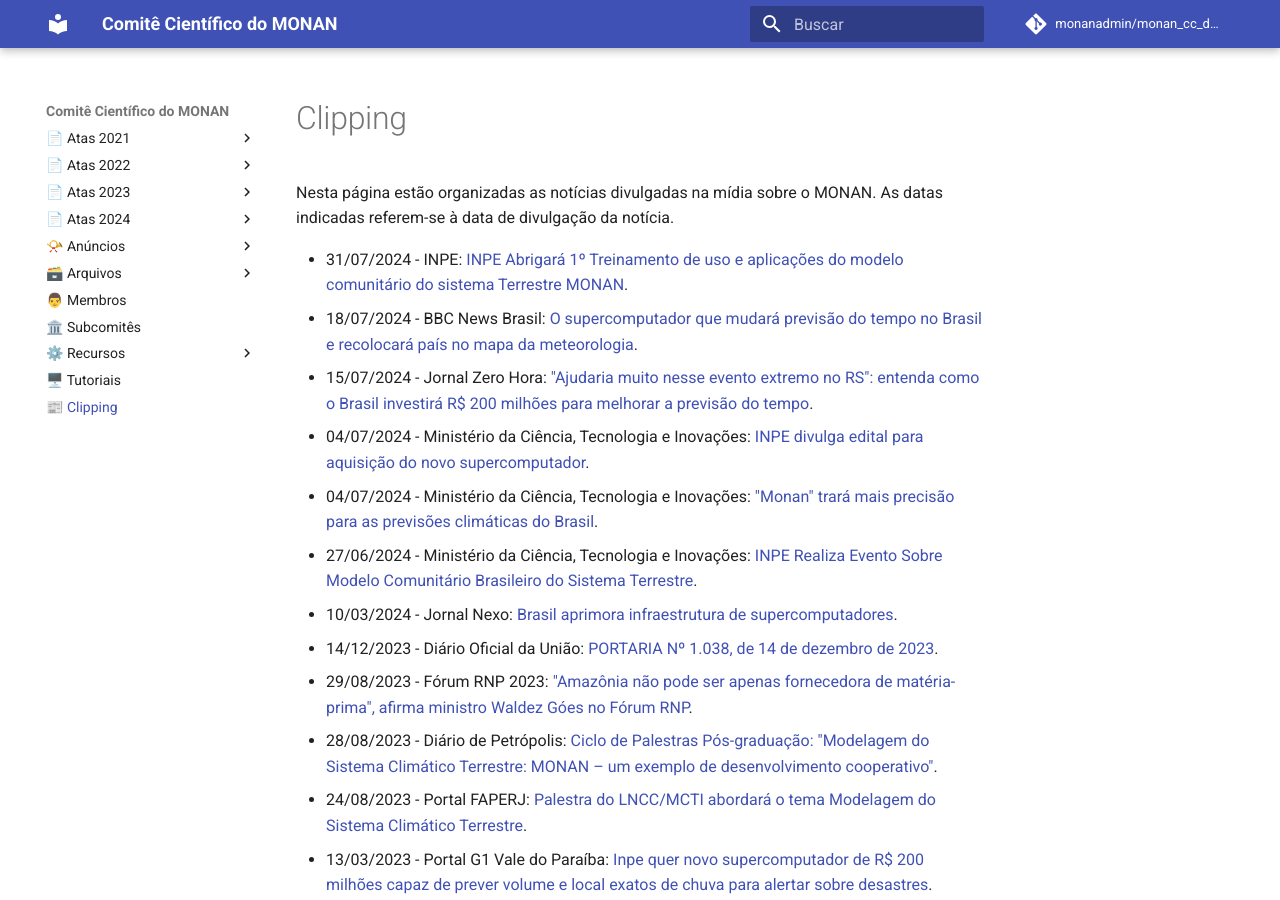
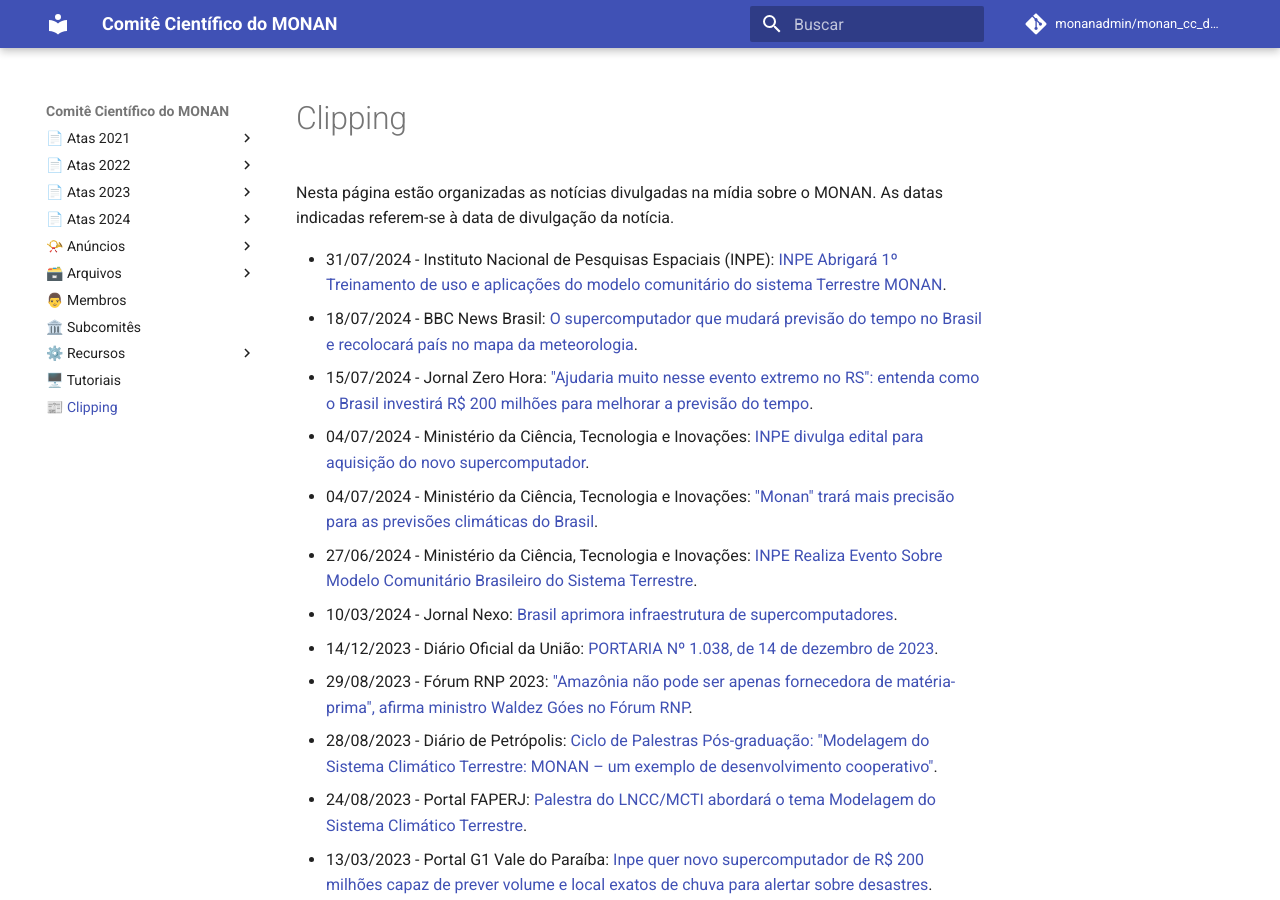
Before and after one commit to monanadmin/monan_cc_docs, an MkDocs documentation site: the page built from docs/clipping.md, in a window 1280 px wide and 900 px high. Built offline with MkDocs 1.6.1 and Material for MkDocs 9.7.7, drawn with Linux system fonts in a browser that asks for light colours; comment, search, counter and statistics services are not loaded.

Commit message:
Atualizando página clipping

```diff
--- a/docs/clipping.md
+++ b/docs/clipping.md
@@ -2,7 +2,7 @@
 
 Nesta página estão organizadas as notícias divulgadas na mídia sobre o MONAN. As datas indicadas referem-se à data de divulgação da notícia.
 
-* 31/07/2024 - INPE: [INPE Abrigará 1º Treinamento de uso e aplicações do modelo comunitário do sistema Terrestre MONAN](https://www.gov.br/inpe/pt-br/assuntos/ultimas-noticias/inpe-abrigara-1o-treinamento-de-uso-e-aplicacoes-do-modelo-comunitario-do-sistema-terrestre-monan).
+* 31/07/2024 - Instituto Nacional de Pesquisas Espaciais (INPE): [INPE Abrigará 1º Treinamento de uso e aplicações do modelo comunitário do sistema Terrestre MONAN](https://www.gov.br/inpe/pt-br/assuntos/ultimas-noticias/inpe-abrigara-1o-treinamento-de-uso-e-aplicacoes-do-modelo-comunitario-do-sistema-terrestre-monan).
 * 18/07/2024 - BBC News Brasil: [O supercomputador que mudará previsão do tempo no Brasil e recolocará país no mapa da meteorologia](https://www.bbc.com/portuguese/articles/c51ykgyq51vo).
 * 15/07/2024 - Jornal Zero Hora: ["Ajudaria muito nesse evento extremo no RS": entenda como o Brasil investirá R$ 200 milhões para melhorar a previsão do tempo](https://gauchazh.clicrbs.com.br/ambiente/noticia/2024/07/ajudaria-muito-nesse-evento-extremo-no-rs-entenda-como-o-brasil-investira-r-200-milhoes-para-melhorar-a-previsao-do-tempo-clynha8wz004k013jjuojkhqm.html).
 * 04/07/2024 - Ministério da Ciência, Tecnologia e Inovações: [INPE divulga edital para aquisição do novo supercomputador](https://www.gov.br/mcti/pt-br/acompanhe-o-mcti/noticias/2024/07/inpe-divulga-edital-para-aquisicao-do-novo-supercomputador).
```
